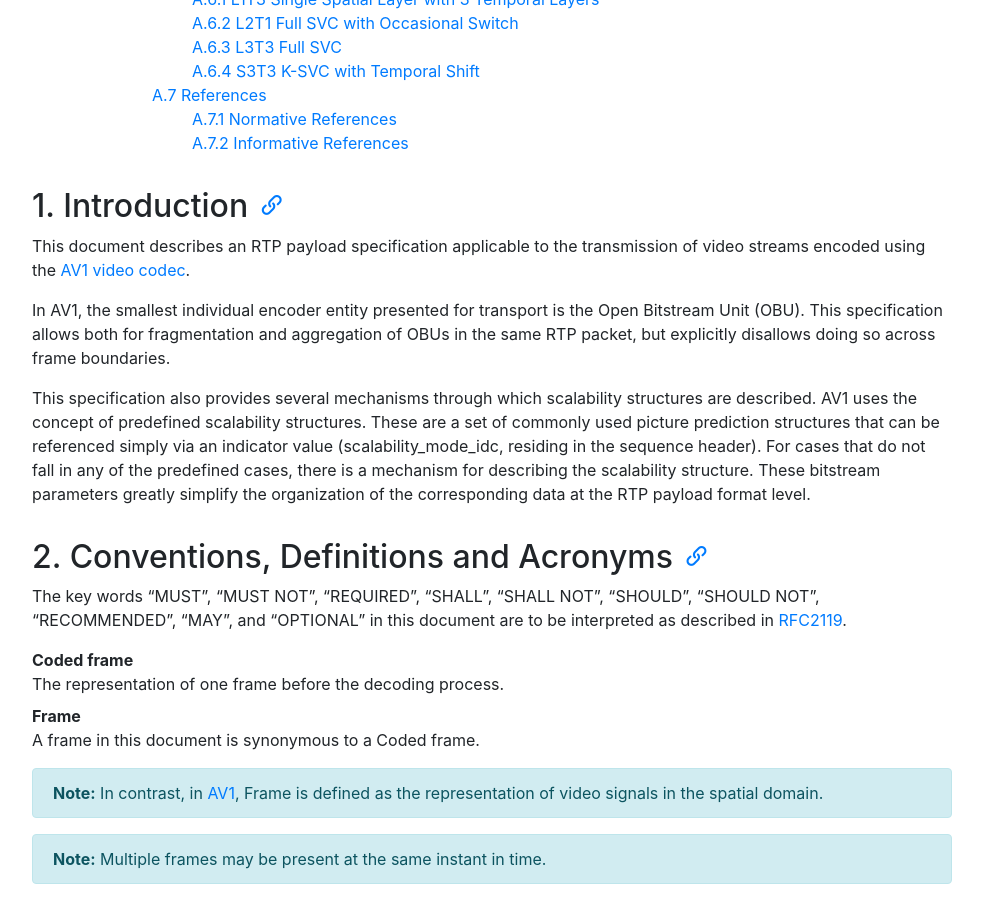
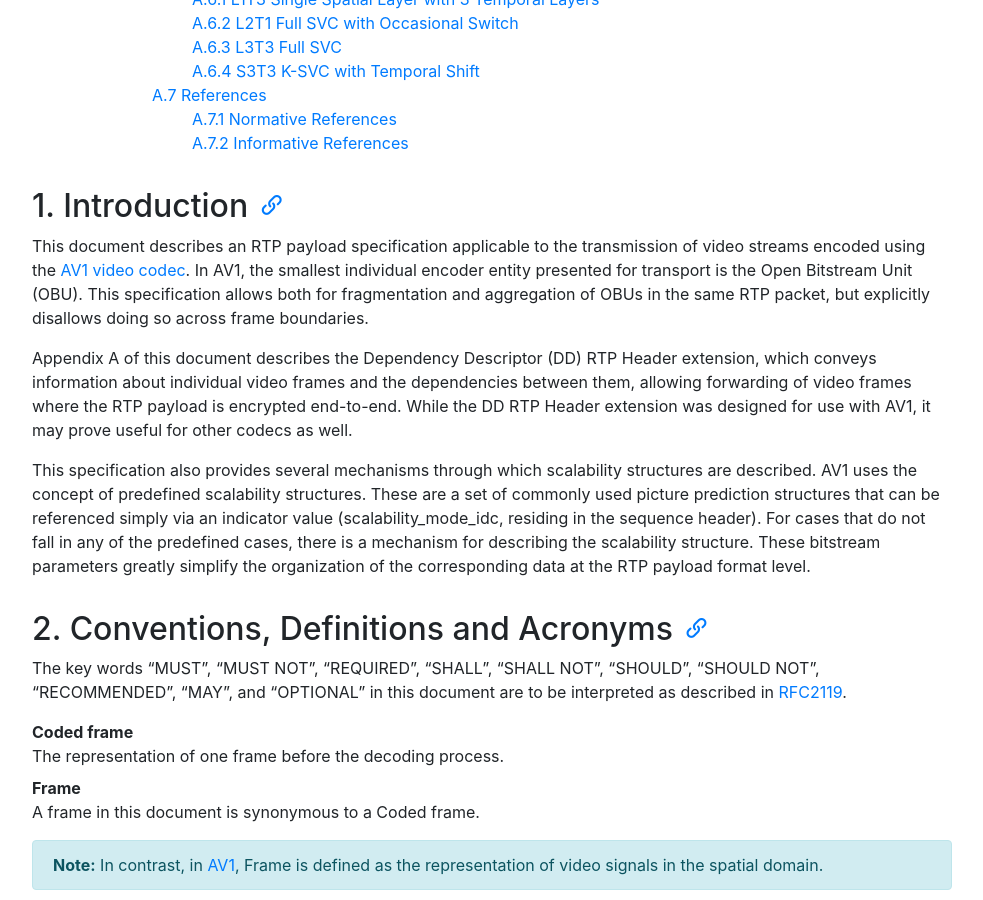
Before and after one commit to AOMediaCodec/av1-rtp-spec, a Jekyll site: the page built from index.md, in a window 1280 px wide and 900 px high, scrolled down 1488 px. Shown: the whole window, without its empty margins (53-1036 px from the left). Built offline with Jekyll 4.4.1, drawn with Linux system fonts in a browser that asks for light colours; nearby versions of some CDN libraries.

Commit message:
Add paragraph on the DD header extension

```diff
--- a/av1-rtp-spec.md
+++ b/av1-rtp-spec.md
@@ -27,9 +27,9 @@ This document is a working draft of the Real-Time Communications Subgroup.
 
 ## 1. Introduction
 
-This document describes an RTP payload specification applicable to the transmission of video streams encoded using the [AV1 video codec][AV1].
+This document describes an RTP payload specification applicable to the transmission of video streams encoded using the [AV1 video codec][AV1]. In AV1, the smallest individual encoder entity presented for transport is the Open Bitstream Unit (OBU). This specification allows both for fragmentation and aggregation of OBUs in the same RTP packet, but explicitly disallows doing so across frame boundaries.
 
-In AV1, the smallest individual encoder entity presented for transport is the Open Bitstream Unit (OBU). This specification allows both for fragmentation and aggregation of OBUs in the same RTP packet, but explicitly disallows doing so across frame boundaries.
+Appendix A of this document describes the Dependency Descriptor (DD) RTP Header extension, which conveys information about individual video frames and the dependencies between them, allowing forwarding of video frames where the RTP payload is encrypted end-to-end. While the DD RTP Header extension was designed for use with AV1, it may prove useful for other codecs as well.
 
 This specification also provides several mechanisms through which scalability structures are described. AV1 uses the concept of predefined scalability structures. These are a set of commonly used picture prediction structures that can be referenced simply via an indicator value (scalability_mode_idc, residing in the sequence header). For cases that do not fall in any of the predefined cases, there is a mechanism for describing the scalability structure. These bitstream parameters greatly simplify the organization of the corresponding data at the RTP payload format level.
 
```
